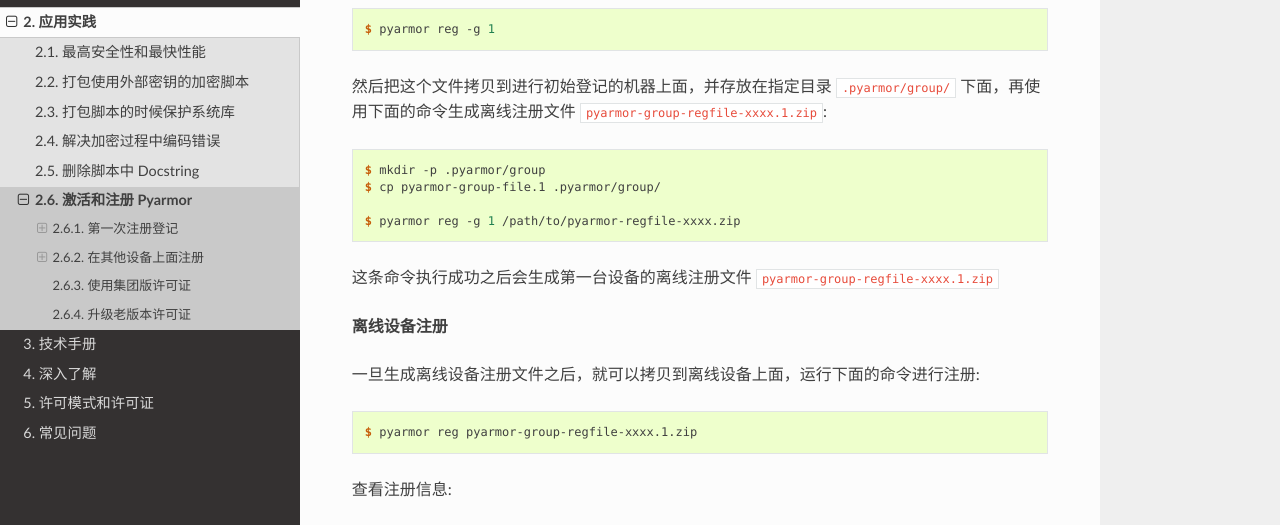
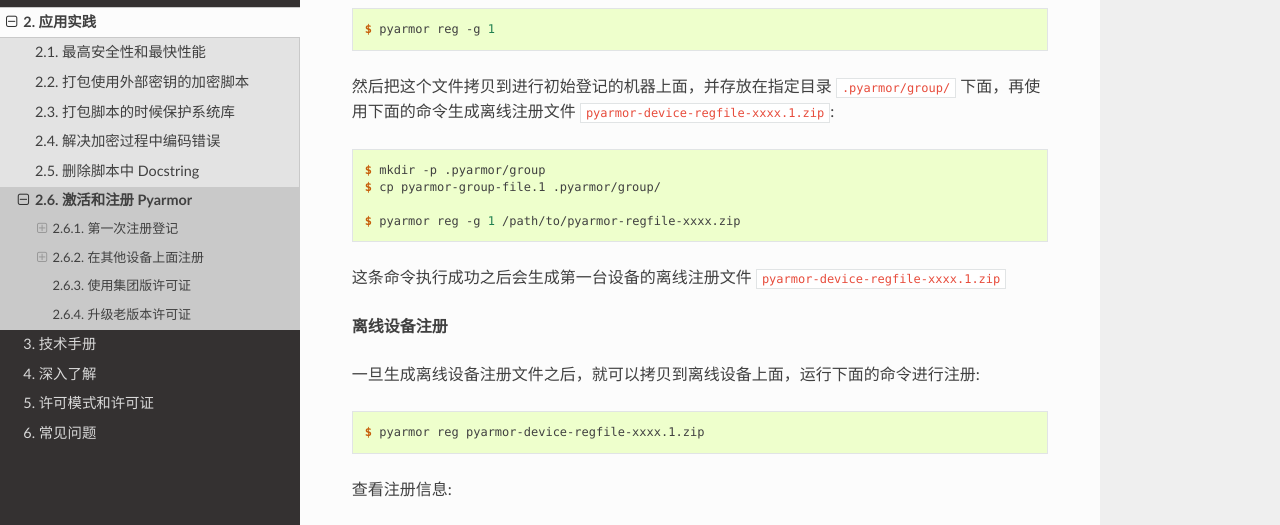
Before and after one commit to dashingsoft/pyarmor-docs-zh, a Sphinx documentation site: the page built from docs/how-to/register.rst, in a window 1280 px wide and 900 px high, scrolled down 2616 px. Shown: the part 154-679 px from the top of the window. Built offline with Sphinx 7.4.7 and the Read the Docs theme 2.0.0, drawn with Linux system fonts in a browser that asks for light colours; pages that are not in the unit, such as notebooks, are missing from menus.

Commit message:
Refine doc

```diff
--- a/docs/how-to/register.rst
+++ b/docs/how-to/register.rst
@@ -100,20 +100,20 @@
 
     $ pyarmor reg -g 1
 
-然后把这个文件拷贝到进行初始登记的机器上面，并存放在指定目录 ``.pyarmor/group/`` 下面，再使用下面的命令生成离线注册文件 ``pyarmor-group-regfile-xxxx.1.zip``::
+然后把这个文件拷贝到进行初始登记的机器上面，并存放在指定目录 ``.pyarmor/group/`` 下面，再使用下面的命令生成离线注册文件 ``pyarmor-device-regfile-xxxx.1.zip``::
 
     $ mkdir -p .pyarmor/group
     $ cp pyarmor-group-file.1 .pyarmor/group/
 
     $ pyarmor reg -g 1 /path/to/pyarmor-regfile-xxxx.zip
 
-这条命令执行成功之后会生成第一台设备的离线注册文件 ``pyarmor-group-regfile-xxxx.1.zip``
+这条命令执行成功之后会生成第一台设备的离线注册文件 ``pyarmor-device-regfile-xxxx.1.zip``
 
 **离线设备注册**
 
 一旦生成离线设备注册文件之后，就可以拷贝到离线设备上面，运行下面的命令进行注册::
 
-    $ pyarmor reg pyarmor-group-regfile-xxxx.1.zip
+    $ pyarmor reg pyarmor-device-regfile-xxxx.1.zip
 
 查看注册信息::
 
--- a/docs/reference/man.rst
+++ b/docs/reference/man.rst
@@ -650,7 +650,7 @@
 
     $ pyarmor reg -g 1
 
-然后把这个文件拷贝到进行初始登记的机器上面，并存放在指定目录 ``.pyarmor/group/`` 下面，再使用下面的命令生成离线注册文件 ``pyarmor-group-regfile-xxxx.1.zip``::
+然后把这个文件拷贝到进行初始登记的机器上面，并存放在指定目录 ``.pyarmor/group/`` 下面，再使用下面的命令生成离线注册文件 ``pyarmor-device-regfile-xxxx.1.zip``::
 
     $ mkdir -p .pyarmor/group
     $ cp pyarmor-group-device.1 .pyarmor/group/
@@ -659,7 +659,7 @@
 
 拷贝这个离线注册文件到第一台设备，运行下面的命令进行离线注册::
 
-    $ pyarmor reg pyarmor-group-regfile-xxxx.1.zip
+    $ pyarmor reg pyarmor-device-regfile-xxxx.1.zip
 
 对于第二台，第三台等设备，也需要进行相应的操作，设备的序号必须依次增加。
 
```
